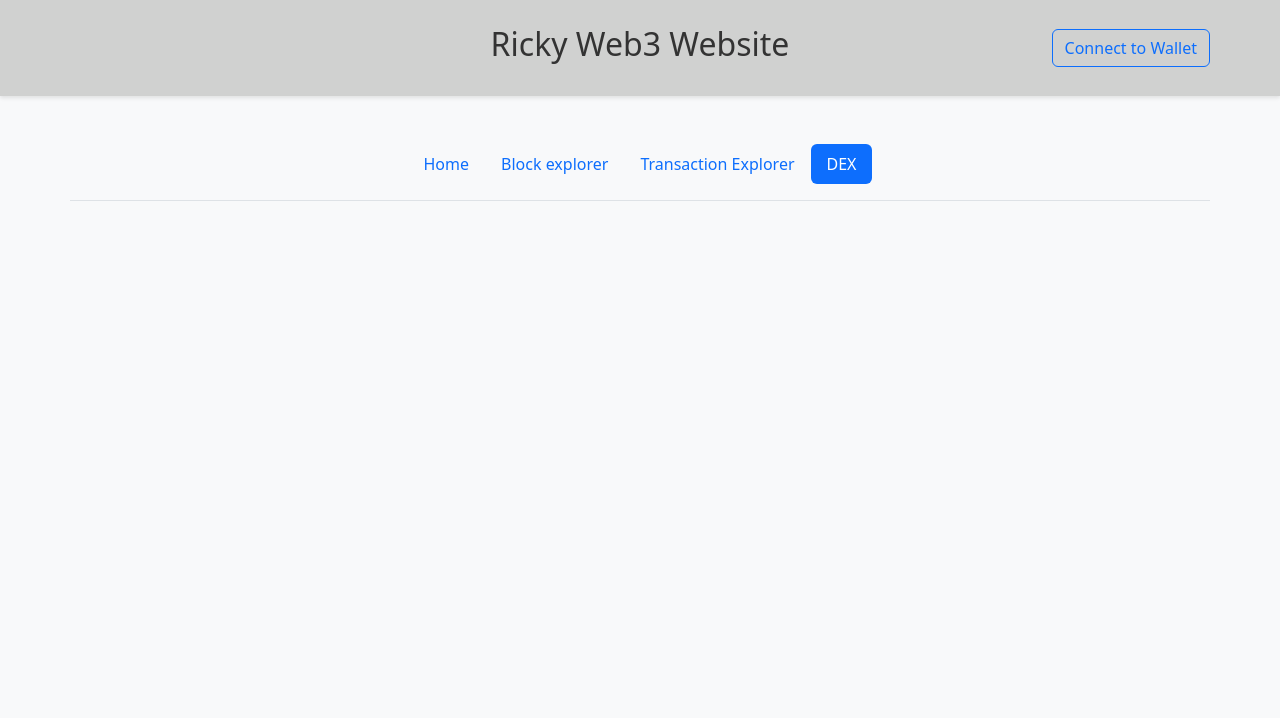
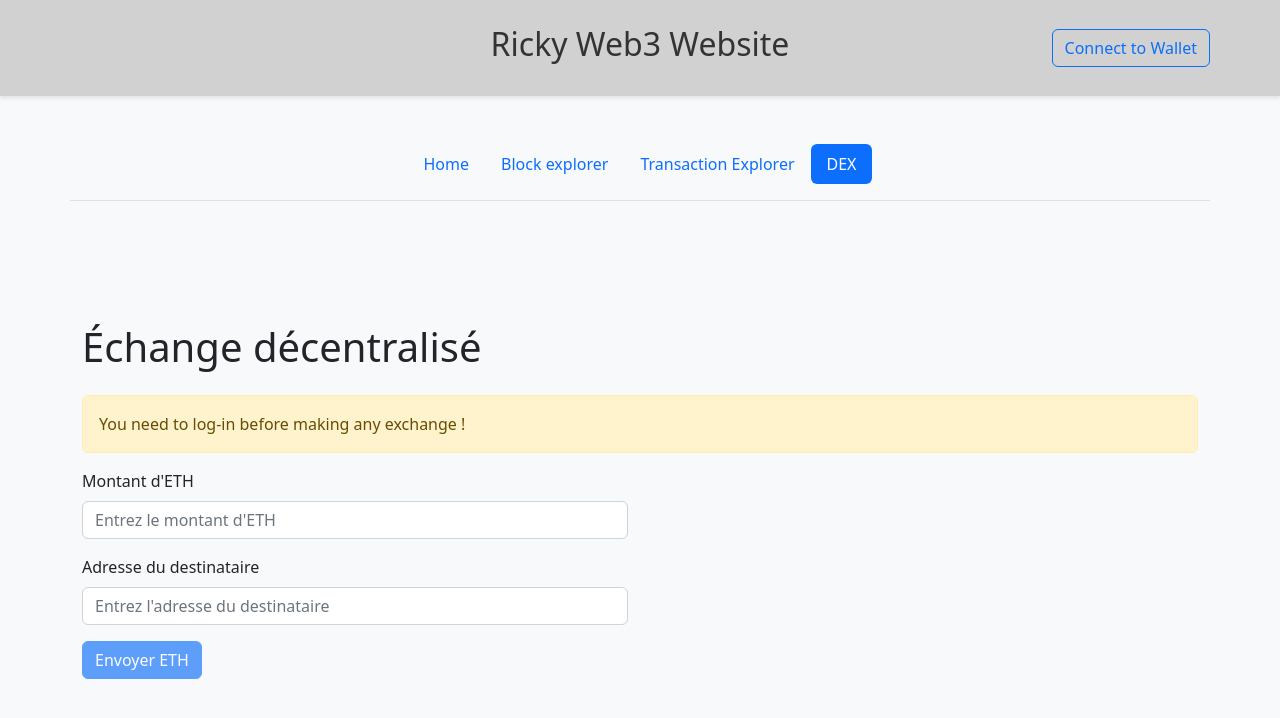
Before and after one commit to DevRickyCst/ethBlockExplorer, a Flask app: page /dex in a window 1280 px wide. Shown: the top 718 px of the page. Run offline with Flask 3, Linux system fonts and the light colour scheme; some libraries are stand-ins or nearby versions.

Commit message:
minor changements

```diff
--- /dev/null
+++ b/requirements.txt
@@ -0,0 +1,3 @@
+flask==3.0.2
+web3==6.15.1
+python-dotenv==1.0.1
--- a/static/js/metamask.js
+++ b/static/js/metamask.js
@@ -104,4 +104,41 @@ function deconnectToMetamask(event){
         )
 }
 
-console.log(window.location.pathname)
+document.addEventListener('DOMContentLoaded', function() {
+    // Attach event listener to form submission
+    document.getElementById('ethForm').addEventListener('submit', function(event) {
+        event.preventDefault(); // Prevent default form submission
+
+        // Call sendEth function
+        sendEth();
+    });
+
+    // Function to send ETH
+    function sendEth() {
+        var ethAmount = document.getElementById("ethAmount").value;
+        var recipientAddress = document.getElementById("recipientAddress").value;
+
+        // Check if fields are filled
+        if (ethAmount === "" || recipientAddress === "") {
+            alert("Please fill in all fields.");
+            return;
+        }
+
+        // Convert ETH amount to Wei
+        var ethAmountWei = web3.utils.toWei(ethAmount, 'ether');
+
+        // Send transaction to MetaMask
+        web3.eth.sendTransaction({
+            to: recipientAddress,
+            value: ethAmountWei
+        })
+        .on('transactionHash', function(hash){
+            console.log("Transaction hash:", hash);
+            alert("Transaction sent successfully! Transaction hash: " + hash);
+        })
+        .on('error', function(error){
+            console.error("Transaction error:", error);
+            alert("Transaction error: " + error.message);
+        });
+    }
+});
--- a/templates/components/dex.html
+++ b/templates/components/dex.html
@@ -0,0 +1,27 @@
+<div class="container mt-5">
+    <h1 class="mb-4">Échange décentralisé</h1>
+    {% if not session['account'] %}
+        <div class="alert alert-warning" role="alert">
+            You need to log-in before making any exchange !
+        </div>
+    {% endif %}
+    <div class="row">
+      <div class="col-md-6">
+        <form  id="ethForm">
+          <div class="mb-3">
+            <label for="ethAmount" class="form-label">Montant d'ETH</label>
+            <input type="text" class="form-control" id="ethAmount" placeholder="Entrez le montant d'ETH">
+          </div>
+          <div class="mb-3">
+            <label for="recipientAddress" class="form-label">Adresse du destinataire</label>
+            <input type="text" class="form-control" id="recipientAddress" placeholder="Entrez l'adresse du destinataire">
+          </div>
+            {% if not session['account'] %}
+                <button type="submit" class="btn btn-primary" id="sendEthButton" disabled>Envoyer ETH</button>
+            {% else %}
+                <button type="submit" class="btn btn-primary" id="sendEthButton">Envoyer ETH</button>
+            {% endif %}
+        </form>
+      </div>
+    </div>
+  </div>
--- a/templates/import.html
+++ b/templates/import.html
@@ -6,7 +6,9 @@
 <!-- BOOSTRAP -->
 <link href="https://cdn.jsdelivr.net/npm/bootstrap@5.2.2/dist/css/bootstrap.min.css" rel="stylesheet" integrity="sha384-Zenh87qX5JnK2Jl0vWa8Ck2rdkQ2Bzep5IDxbcnCeuOxjzrPF/et3URy9Bv1WTRi" crossorigin="anonymous">
 <script src="https://cdn.jsdelivr.net/npm/bootstrap@5.2.2/dist/js/bootstrap.bundle.min.js" integrity="sha384-OERcA2EqjJCMA+/3y+gxIOqMEjwtxJY7qPCqsdltbNJuaOe923+mo//f6V8Qbsw3" crossorigin="anonymous"></script>
-
+<script src="https://code.jquery.com/jquery-3.2.1.slim.min.js" integrity="sha384-KJ3o2DKtIkvYIK3UENzmM7KCkRr/rE9/Qpg6aAZGJwFDMVNA/GpGFF93hXpG5KkN" crossorigin="anonymous"></script>
+<script src="https://cdn.jsdelivr.net/npm/popper.js@1.12.9/dist/umd/popper.min.js" integrity="sha384-ApNbgh9B+Y1QKtv3Rn7W3mgPxhU9K/ScQsAP7hUibX39j7fakFPskvXusvfa0b4Q" crossorigin="anonymous"></script>
+<script src="https://cdn.jsdelivr.net/npm/bootstrap@4.0.0/dist/js/bootstrap.min.js" integrity="sha384-JZR6Spejh4U02d8jOt6vLEHfe/JQGiRRSQQxSfFWpi1MquVdAyjUar5+76PVCmYl" crossorigin="anonymous"></script>
 
 <!-- Statics files -->
 <link rel="stylesheet" href="{{ url_for('static', filename='css/utils.css') }}"/>
```
Also changed, not shown: 1 other file.
